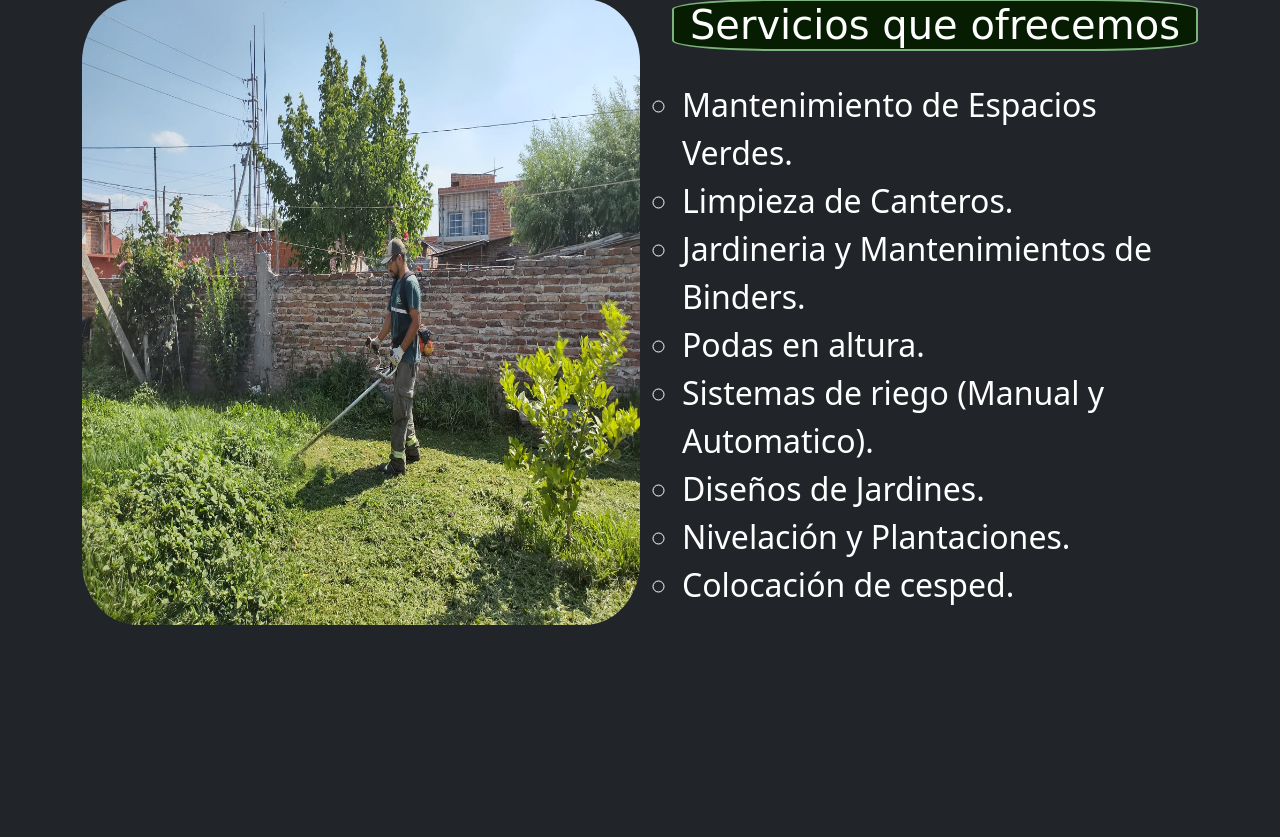
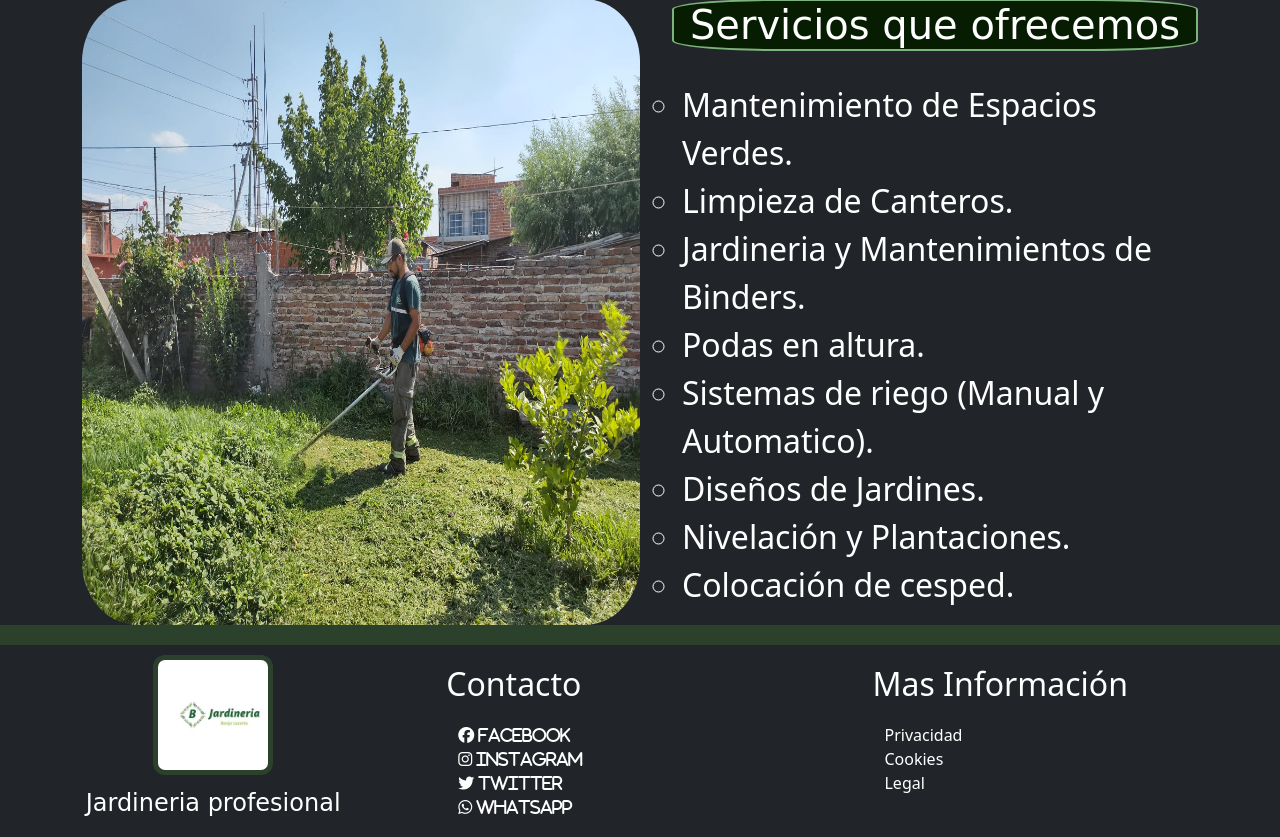
Before and after one commit to Benjamin-Jardinero/Trabajo_Jardineria2022, a PHP site: page / in a window 1280 px wide. Shown: the part 748-1585 px from the top of the page. Before the commit the page ends 1373 px from the top, so only its background shows below. Run offline with PHP 8.4, Linux system fonts and the light colour scheme; some libraries are stand-ins or nearby versions.

Commit message:
Agregamos footer

```diff
--- a/index.html
+++ b/index.html
@@ -112,7 +112,35 @@
         </div>
       </div>
     </aside>
+
+    <footer class="bg-dark">
+      <div class="footer_div">
+        <div class="footer_div-1">
+          <img src="img/logo/Blanco y Verde Hojas Jardinería Logo.jpg" alt="logo">
+          <p>Jardineria profesional</p>
+        </div>
+        <div class="footer_div-2">
+          <h2>Contacto</h2>
+          <ul>
+
+            <li><a href="https://www.facebook.com/BenjaCARP2/"><i class="fa-brands fa-facebook"> Facebook</i></a></li>
+            <li><a href="https://www.instagram.com/benja_laza/?hl=es-la"><i class="fa-brands fa-instagram"> Instagram</i></a></li>
+            <li><a href="https://twitter.com/BenjaLaza1"><i class="fa-brands fa-twitter"> Twitter</i></a></li>
+            <li><a href=""><i class="fa-brands fa-whatsapp"> Whatsapp</i></a></li>
+          </ul>
+        </div>
+        <div class="footer_div-3">
+          <h2>Mas Información</h2>
+          <ul>
+            <li>Privacidad</li>
+            <li>Cookies</li>
+            <li>Legal</li>
+          </ul>
+        </div>
+      </div>
+    </footer>
     <script src="https://cdn.jsdelivr.net/npm/@popperjs/core@2.10.2/dist/umd/popper.min.js" integrity="sha384-7+zCNj/IqJ95wo16oMtfsKbZ9ccEh31eOz1HGyDuCQ6wgnyJNSYdrPa03rtR1zdB" crossorigin="anonymous"></script>
     <script src="https://cdn.jsdelivr.net/npm/bootstrap@5.1.3/dist/js/bootstrap.min.js" integrity="sha384-QJHtvGhmr9XOIpI6YVutG+2QOK9T+ZnN4kzFN1RtK3zEFEIsxhlmWl5/YESvpZ13" crossorigin="anonymous"></script>
-</body>
+    <script src="https://kit.fontawesome.com/ffb39b6180.js" crossorigin="anonymous"></script>
+  </body>
 </html>
--- a/style.css
+++ b/style.css
@@ -79,4 +79,62 @@ section div img {
   margin-left: 10px;
   font-size: 2rem;
 }
+
+footer {
+  margin-top: 20px;
+}
+
+.footer_div {
+  display: -webkit-box;
+  display: -ms-flexbox;
+  display: flex;
+  color: white;
+  width: 100%;
+}
+
+.footer_div ul {
+  list-style: none;
+}
+
+.footer_div .footer_div-1 {
+  width: 33.3%;
+  text-align: center;
+}
+
+.footer_div .footer_div-1 img {
+  width: 120px;
+  margin-top: 10px;
+  margin-bottom: 10px;
+  border: 5px solid #2b412b;
+  border-radius: 10%;
+}
+
+.footer_div .footer_div-1 p {
+  font-size: 1.5rem;
+  font-family: cursive;
+}
+
+.footer_div .footer_div-2 {
+  width: 33.3%;
+}
+
+.footer_div .footer_div-2 h2 {
+  margin: 20px;
+}
+
+.footer_div .footer_div-2 a {
+  color: white;
+}
+
+.footer_div .footer_div-2 a :hover {
+  color: #b5ffb5;
+}
+
+.footer_div .footer_div-3 {
+  width: 33.3%;
+}
+
+.footer_div .footer_div-3 h2 {
+  margin: 20px;
+}
 /*# sourceMappingURL=style.css.map */
--- a/style.scss
+++ b/style.scss
@@ -1,3 +1,4 @@
 @import "header";
 @import "section";
 @import "aside";
+@import "footer";
```
Also changed, not shown: _footer.scss (added, +44 -0 lines), 1 other file.
